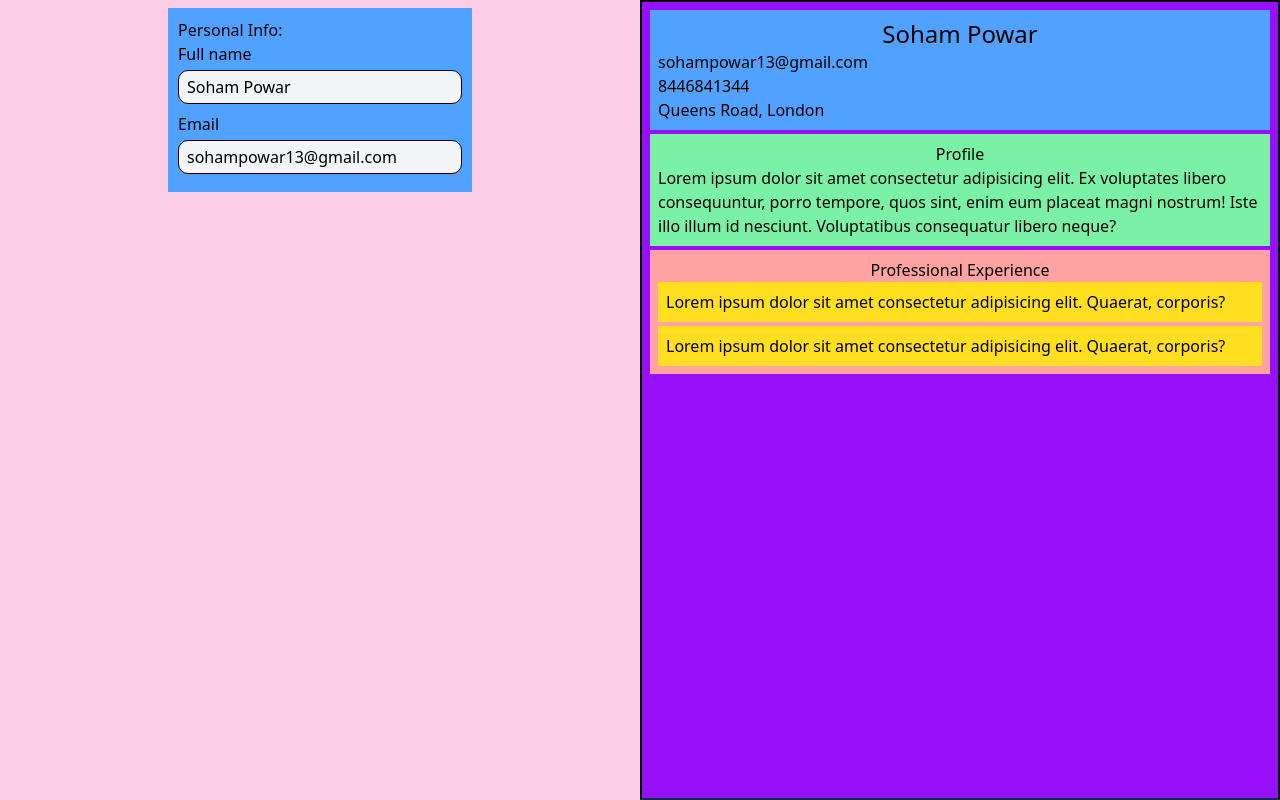
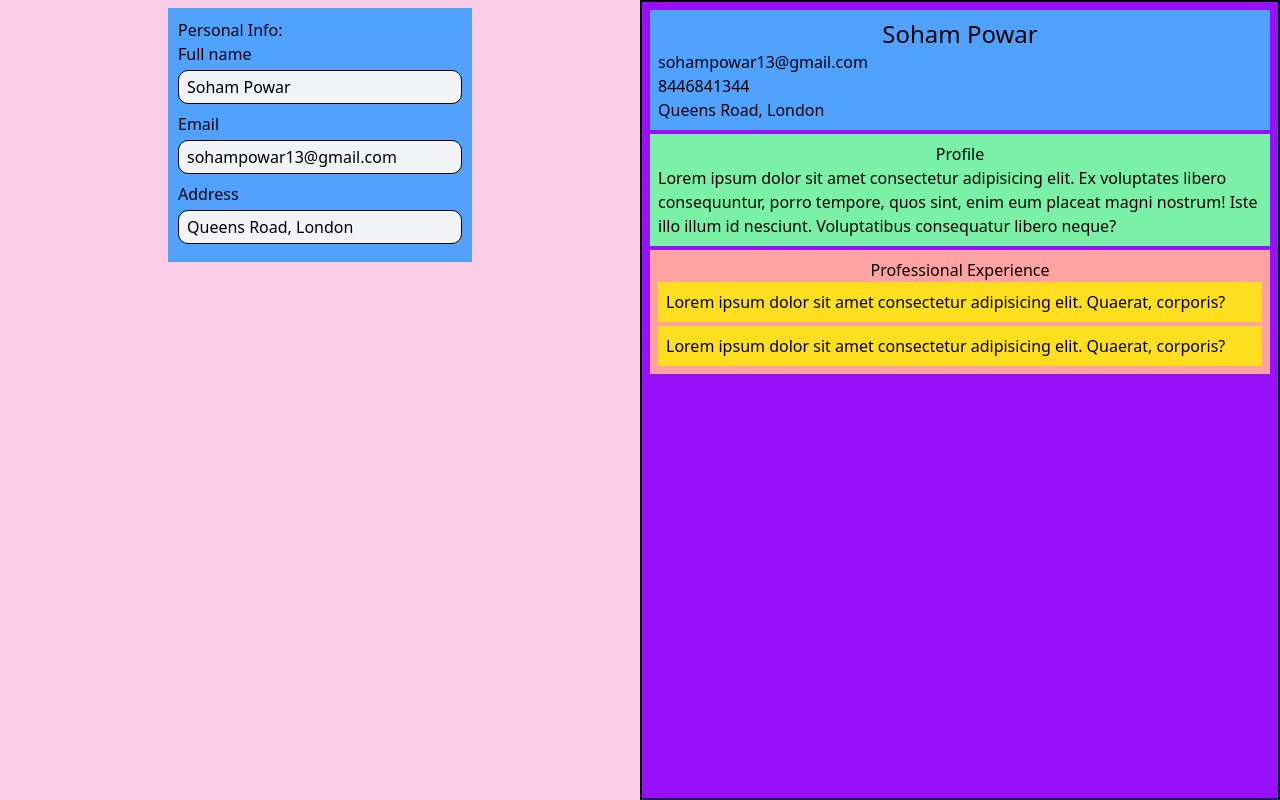
Before and after one commit to Soham-Powar/Resume-builder, a React app: page / in a window 1280 px wide. Built offline with nearby package versions, Linux system fonts and the light colour scheme; the HTML template or start-up script is replaced by a standard one.

Commit message:
Complete the personal information form and display.

```diff
--- a/src/components/PersonalInfoForm.jsx
+++ b/src/components/PersonalInfoForm.jsx
@@ -6,6 +6,7 @@ export default function PersonalInfoForm({ setPersonalInfo, personalInfo }) {
 			<h2>Personal Info: </h2>
 			<FormInput name="Full name" isRequired={true} type="text" setPersonalInfo={setPersonalInfo} personalInfo={personalInfo} />
 			<FormInput name="Email" isRequired={true} type="email" setPersonalInfo={setPersonalInfo} personalInfo={personalInfo} />
+			<FormInput name="Address" isRequired={true} type="text" setPersonalInfo={setPersonalInfo} personalInfo={personalInfo} />
 		</div>
 	);
 }
```
